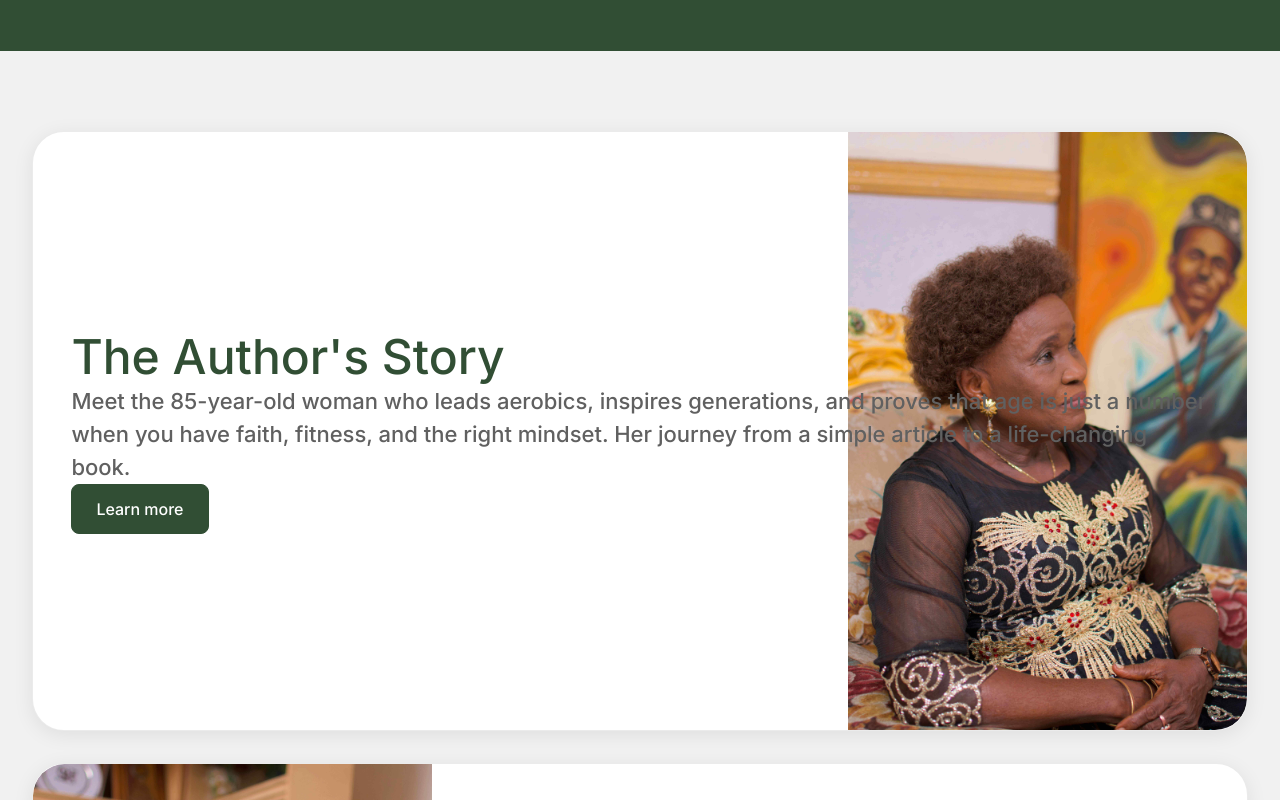
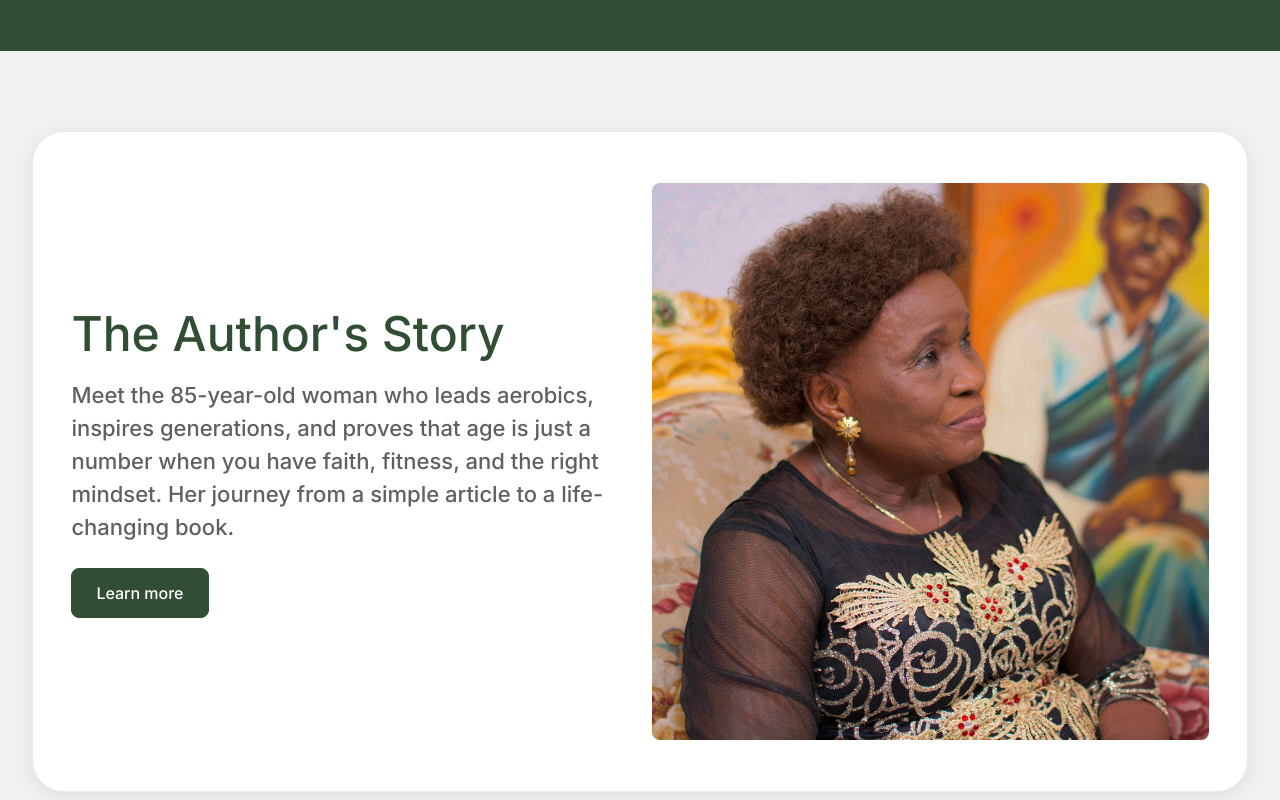
Before and after one commit to NeeglesNorah/book-launch, a React (Vite) app: page / in a window 1280 px wide. Shown: the part 2820-3620 px from the top of the page. Built offline with nearby package versions, Linux system fonts and the light colour scheme.

Commit message:
updated projects component

```diff
--- a/src/components/Projects.tsx
+++ b/src/components/Projects.tsx
@@ -28,35 +28,27 @@ const Projects = () => {
           {projects.map((project, index) => (
             <div
               key={index}
-              className="flex flex-col lg:flex-row lg:items-center"
+              className="grid grid-cols-1 gap-6 items-center lg:grid-cols-2"
               style={{
-                minHeight: 'clamp(400px, 50vw, 600px)',
+                minHeight: 'clamp(300px, 50vw, 600px)',
                 padding: 'clamp(20px, 4vw, 72px) clamp(16px, 3vw, 64px)',
                 borderRadius: 'clamp(16px, 3vw, 32px)',
                 border: '1px solid rgba(0, 0, 0, 0.08)',
                 background: '#ffffff',
-                boxShadow: '0 4px 20px rgba(0, 0, 0, 0.08)',
-                position: 'relative',
-                overflow: 'hidden'
+                boxShadow: '0 4px 20px rgba(0, 0, 0, 0.08)'
               }}
             >
-              {/* Content Section */}
-              <div
-                className="flex-1 relative z-10 mb-4 sm:mb-6 lg:mb-0"
-                style={{
-                  marginLeft: index === 1 ? 'clamp(0px, 0vw, 500px)' : '0',
-                  marginRight: index === 0 ? 'clamp(0px, 0vw, 500px)' : '0'
-                }}
-              >
+              {/* Text Content */}
+              <div className={`flex flex-col justify-center ${index === 0 ? 'lg:order-1' : 'lg:order-2'}`}>
                 {/* Project Title */}
                 <h3
                   style={{
                     color: '#314E34',
                     fontFamily: 'Inter, sans-serif',
-                    fontSize: 'clamp(20px, 5vw, 48px)',
+                    fontSize: 'clamp(20px, 4vw, 48px)',
                     fontStyle: 'normal',
                     fontWeight: '500',
-                    marginBottom: '12px sm:16px',
+                    marginBottom: 'clamp(12px, 2vw, 16px)',
                     lineHeight: '1.2'
                   }}
                 >
@@ -71,7 +63,7 @@ const Projects = () => {
                     fontSize: 'clamp(14px, 2.5vw, 22px)',
                     fontStyle: 'normal',
                     fontWeight: '500',
-                    marginBottom: '20px sm:24px',
+                    marginBottom: 'clamp(20px, 3vw, 24px)',
                     maxWidth: '100%',
                     lineHeight: '1.5'
                   }}
@@ -109,32 +101,14 @@ const Projects = () => {
                 </div>
               </div>
 
-              {/* Project Image - Mobile: Full width, Desktop: Absolute positioned */}
-              <div
-                className="relative lg:absolute w-full lg:w-auto h-48 sm:h-56 lg:h-full mb-4 lg:mb-0"
-                style={{
-                  right: index === 0 ? '0' : 'auto',
-                  left: index === 1 ? '0' : 'auto',
-                  top: '0',
-                  bottom: '0',
-                  display: 'flex',
-                  alignItems: 'center',
-                  justifyContent: 'center',
-                  zIndex: 2
-                }}
-              >
+              {/* Project Image */}
+              <div className={`${index === 0 ? 'lg:order-2' : 'lg:order-1'}`}>
                 <img
                   src={project.image}
                   alt={`${project.title}`}
-                  className="w-full h-full object-cover rounded-lg lg:rounded-none"
+                  className="w-full h-48 sm:h-56 lg:h-full object-cover rounded-lg"
                   style={{
-                    width: '100%',
-                    height: '100%',
-                    objectFit: 'cover',
-                    borderTopLeftRadius: index === 1 ? 'clamp(20px, 4vw, 32px)' : '0',
-                    borderTopRightRadius: index === 0 ? 'clamp(20px, 4vw, 32px)' : '0',
-                    borderBottomLeftRadius: index === 1 ? 'clamp(20px, 4vw, 32px)' : '0',
-                    borderBottomRightRadius: index === 0 ? 'clamp(20px, 4vw, 32px)' : '0'
+                    aspectRatio: '1 / 1'
                   }}
                 />
               </div>
```
